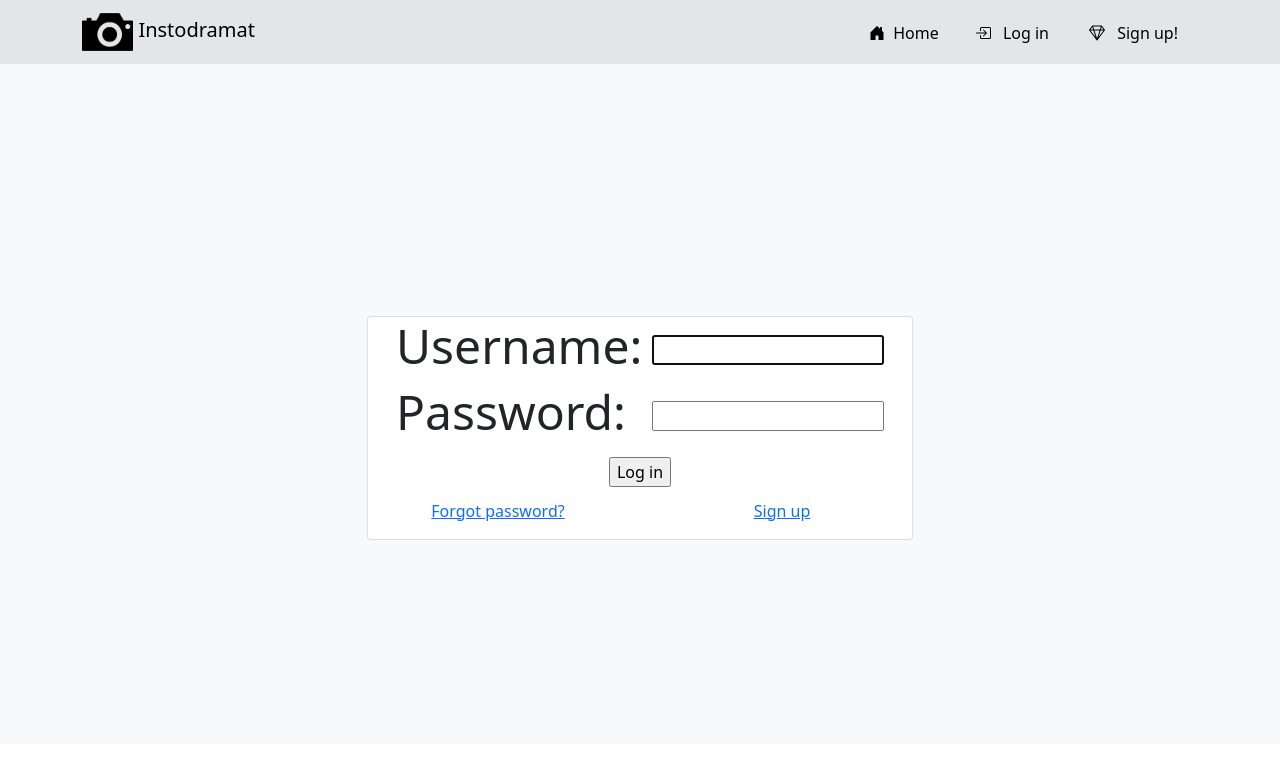
After one commit to aFku/Django-Instodramat, a Django app: page /login in a window 1280 px wide. The commit adds this page. Shown: the top 767 px of the page. Run offline with Django 3.2, Linux system fonts and the light colour scheme; some libraries are stand-ins or nearby versions.

Commit message:
Added Login/Logout View + Login template | Added 2 variable in settings

```diff
--- a/Instodramat/Instodramat/settings.py
+++ b/Instodramat/Instodramat/settings.py
@@ -133,3 +133,6 @@ STATIC_URL = '/static/'
 
 MEDIA_URL = '/media/'
 MEDIA_ROOT = os.path.join(BASE_DIR, 'media')
+
+LOGIN_REDIRECT_URL = '/'
+LOGOUT_REDIRECT_URL = '/login'
--- /dev/null
+++ b/Instodramat/Users/static/css/login.css
@@ -0,0 +1,23 @@
+body, #container-background, #container-content {
+    height: 85vh;
+}
+
+#form-container {
+    height: 85vh;
+}
+
+.lg-error {
+    text-decoration: none;
+    color: red;
+    font-weight: bold;
+}
+
+.lg-error:hover {
+    color: red
+}
+
+#message-container {
+    background-color: #76F694;
+    border: solid 2px #2BF95B;
+    border-radius: 10px;
+}
--- /dev/null
+++ b/Instodramat/Users/templates/login.html
@@ -0,0 +1,70 @@
+{% extends 'base.html' %}
+{% load static %}
+{% load error_extras %}
+
+{% block title %}
+    Instodramat - Login
+{% endblock %}
+
+{% block styles %}
+    {{ block.super }}
+    <link rel="stylesheet" href="{% static 'css/login.css' %}">
+{% endblock %}
+
+{% block content %}
+{% if messages %}
+<div class="container">
+    <div class="row mx-auto" style="width: 50%;" id="message-container">
+        <div class="col-xl-12" style="text-align: center;">
+            {% for message in messages %}
+                {{ message }}
+            {% endfor %}
+        </div>
+    </div>
+</div>
+{% endif %}
+
+<div class="container h-100 d-flex justify-content-center" id="form-container">
+    <div class="card my-auto" style="width: 50%;">
+        <form method="POST" action="">
+            {% csrf_token %}
+            <div class="row mx-3">
+                <div class="col-lg-6 col-md-12 d-flex flex-column justify-content-center">
+                  <h3 class="display-5">{{ form.username.label_tag }}</h3>
+                </div>
+                <div class="col-lg-6 col-md-12 d-flex flex-column justify-content-center">
+                  {{ form.username }}
+                </div>
+            </div>
+            <div class="row mx-3">
+                <div class="col-lg-6 col-md-12 d-flex flex-column justify-content-center">
+                  <h3 class="display-5">{{ form.password.label_tag }}</h3>
+                </div>
+                <div class="col-lg-6 col-md-12 d-flex flex-column justify-content-center" >
+                  {{ form.password}}
+                </div>
+            </div>
+            <div class="row">
+                <div class="col-xl-12" style="text-align: center">
+                    {% for error in form.non_field_errors %}
+                        <a class="lg-error">{{ error }}</a>
+                    {% endfor %}
+                </div>
+            </div>
+            <div class="row">
+                <div class="col-xl-12 my-2" style="text-align: center">
+                    <input type="submit" value="Log in">
+                </div>
+            </div>
+        </form>
+        <div class="row">
+            <div class="col-lg-6 col-md-12 mt-1 mb-3" style="text-align: center">
+                <a class="util-links" href="#">Forgot password?</a>
+            </div>
+            <div class="col-lg-6 col-md-12 mt-1 mb-3" style="text-align: center">
+                <a class="util-links" href="/registry">Sign up</a>
+            </div>
+        </div>
+    </div>
+</div>
+{% endblock %}
--- a/Instodramat/Users/urls.py
+++ b/Instodramat/Users/urls.py
@@ -1,8 +1,11 @@
 from django.urls import path
 from . import views
 
+
 #path('url', '<view name>', name=<''url name>)
 urlpatterns = [
-    path('profile/<int:pk>', views.ProfileView.as_view(), name='xd'),
+    path('profile/<int:pk>', views.ProfileView.as_view(), name='profile'),
     path('registry', views.user_create_view, name='registry'),
+    path('login', views.CustomLoginView.as_view(), name='login'),
+    path('logout', views.CustomLogoutView.as_view(), name='logout')
 ]
--- a/Instodramat/Users/views.py
+++ b/Instodramat/Users/views.py
@@ -5,7 +5,10 @@ from django.contrib.auth.models import User
 from django.contrib import messages
 from .forms import ProfileCreationForm, EmailUserCreationForm
 from .models import Profile
+from django.contrib.auth.views import LoginView, LogoutView
+from django.contrib.messages.views import SuccessMessageMixin
 
+# -------------------------- Class-based
 
 
 class ProfileView(DetailView):
@@ -30,7 +33,27 @@ class ProfileView(DetailView):
         #context['photos'] = self.photos
         return context
 
-# -----------------------------------------------------------------------------------------------------------------
+
+class CustomLoginView(SuccessMessageMixin, LoginView):
+    template_name = 'login.html'
+    # Redirect users already logged in
+    redirect_authenticated_user = True
+
+    success_message = 'Logged in'
+
+
+class CustomLogoutView(LogoutView):
+    """
+    This view just add message after log out
+    """
+
+    def dispatch(self, request, *args, **kwargs):
+        response = super().dispatch(request, *args, **kwargs)
+        messages.success(request, 'Successfully logged out')
+        return response
+
+# -------------------------- Method-based
+
 
 def user_create_view(request):
     if not request.user.is_authenticated:
@@ -39,14 +62,17 @@ def user_create_view(request):
             profileform = ProfileCreationForm(request.POST)
             if userform.is_valid() and profileform.is_valid():
                 # Create here two objects, and connect them.
-                new_user = userform.save()
+                # form.save() is not hashing password, so use create_user()
+                new_user = User.objects.create_user(username=userform.cleaned_data['username'],
+                                                    password=userform.cleaned_data['password1'],
+                                                    email=userform.cleaned_data['email'])
                 # Create profile
                 new_profile = profileform.save()
                 # Connect user with profile with one to one field
                 new_profile.user = new_user
                 new_profile.save()
                 messages.success(request, 'Account has been created successfully')
-                return redirect(f'profile/{new_user.id}')
+                return redirect('login')
             else:
                 messages.error(request, 'Account cannot be created')
         else:
--- a/Instodramat/templates/base.html
+++ b/Instodramat/templates/base.html
@@ -29,7 +29,7 @@
                             <span class="align-middle"> Home </span>
                         </a>
                     </li>
-                    {% if user.is_authenticated %}
+                    {% if request.user.is_authenticated %}
                     <li class="nav-item mx-2 navbar-item-flex-center">
                         <a class="nav-link">
                             <img src="{% static 'icons/plus-square.svg' %}" class="mx-1">
@@ -51,7 +51,7 @@
                     </li>
                     {% else %}
                     <li class="nav-item mx-2 navbar-item-flex-center">
-                        <a class="nav-link">
+                        <a class="nav-link" href="/login">
                             <img src="{% static 'icons/box-arrow-in-right.svg' %}" class="mx-1">
                             <span class="align-middle mx-1"> Log in </span>
                         </a>
@@ -68,9 +68,9 @@
 
         </div>
     </nav>
-    <div class="container-fluid bg-light py-4">
+    <div class="container-fluid bg-light py-4" id="container-background">
         <!--- Start printing content --->
-        <div class="container">
+        <div class="container" id="container-content">
             {% block content %}
             {% endblock %}
         </div>
```
